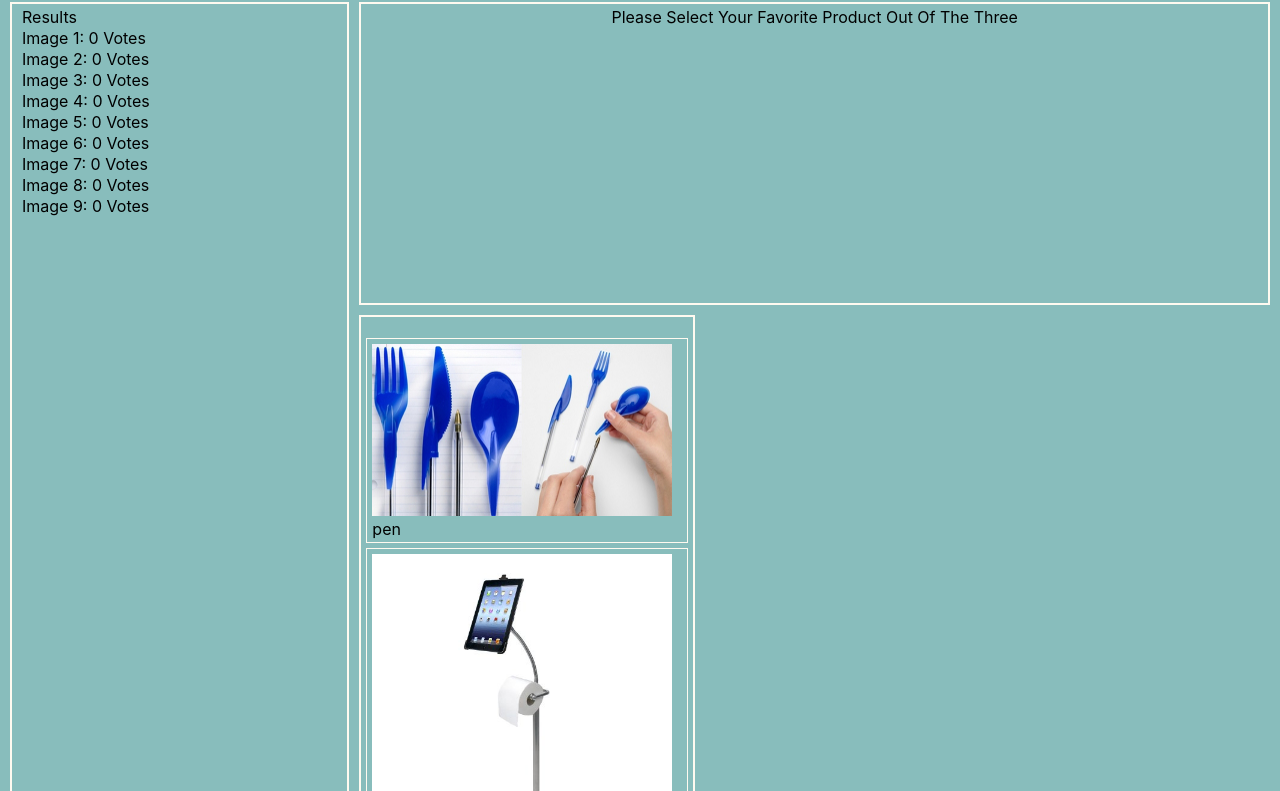
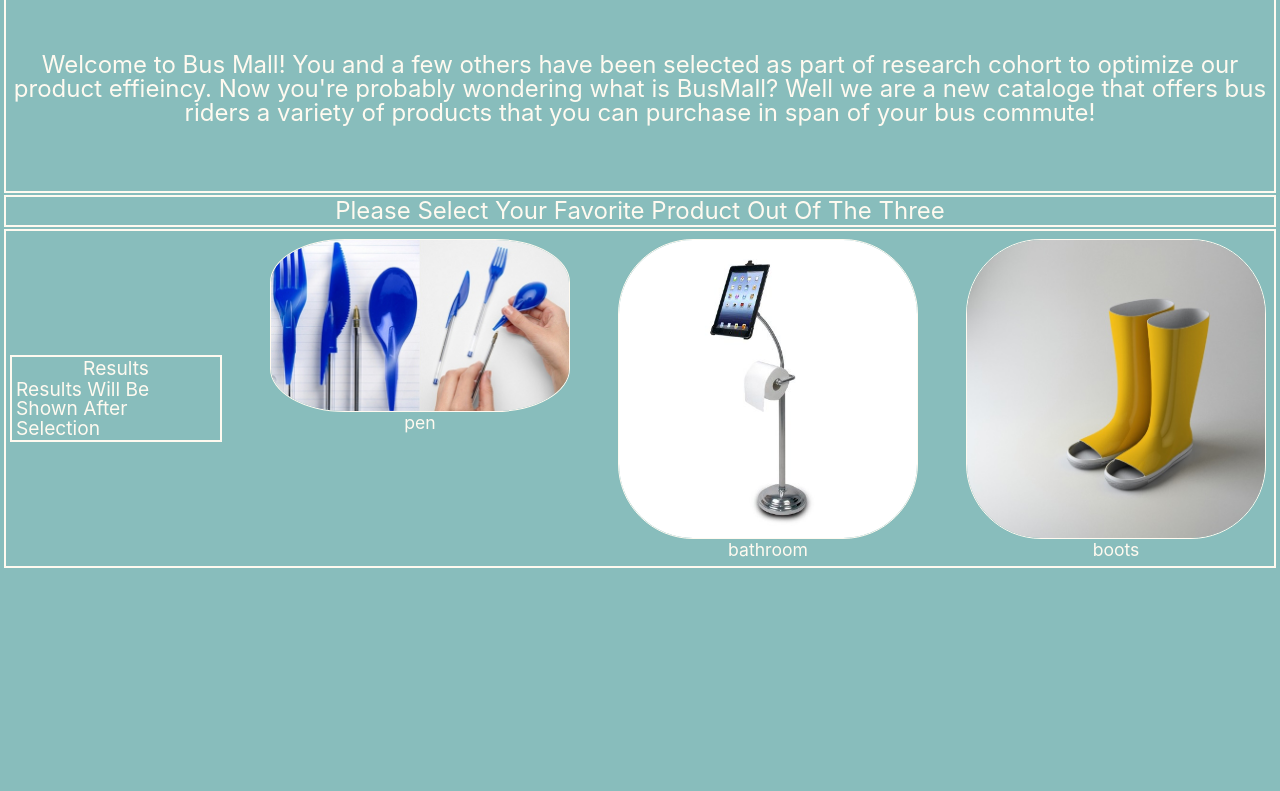
Before and after one commit to quekicruz/busMall, a plain HTML site: page index.html in a window 1280 px wide. Shown: the part 77-868 px from the top of the page. Drawn offline with nearby package versions, Linux system fonts and the light colour scheme; a web font is replaced by a local one.

Commit message:
csschanges

```diff
--- a/css/layout.css
+++ b/css/layout.css
@@ -1,12 +1,103 @@
-main {
+#allImages {
+  display: grid;
+  grid-template-columns: 1fr 1fr;
+  /* grid-template-rows:  */
+  align-items: center;
+  justify-content: center;
+  gap: 40px;
+}
+
+#productImages {
+  display: flex;
+  gap: 40px;
+
+}
+
+#productImages p {
+  text-align: center;
+  font-style: uppercase;
+
+}
+
+#selecttext {
+  color: floralwhite;
+  font-family: -apple-system, BlinkMacSystemFont, 'Segoe UI', Roboto, Oxygen, Ubuntu, Cantarell, 'Open Sans', 'Helvetica Neue', sans-serif;
+  font-size: 150%;
+}
+
+#productselection h2 {
+  text-align: center;
+}
+
+#busmalldescription {
+  padding-top: 5%;
+  padding-bottom: 5%;
+  border: solid floralwhite 2px;
+}
+
+#busmalldescription p {
+  text-align: center;
+  font-size: 150%;
+  color: floralwhite ;
+}
+
+
+
+#aside ul {
+  color: floralwhite;
+  font-size: 120%;
+}
+
+#aside li {
+  color: floralwhite;
+  font-size: 100%;
+}
+
+#header h1 {
+  font-size: 200%;
+  color: floralwhite;
+}
+
+
+/* #firstproduct {
+  float:left;
+  width:25%;
+  height:auto;
+  border-radius: 5%;
+}
+
+#secondproduct{
+  float:left;
+  width:50%;
+  height:50%;
+  border-radius: 5%;
+}
+
+#thirdproduct{
+  float:right;
+  width:25%;
+  height:50%; */
+  /* border-radius: 5%; */
+
+
+
+
+
+
+
+
+
+
+
+/* main {
   display: grid;
   grid-template-rows: 1fr 3fr 1fr 3fr;
   grid-template-columns: 2fr 1fr 1fr 1fr;
 }
 
 #aside {
-  grid-row: 1 / 5;
-  grid-column: 1 / 2;
+  grid-row: 1 / 3;
+  grid-column: 1 / 1;
 }
 
 #selecttext {
@@ -22,12 +113,12 @@ main {
 
 #secondproduct {
   grid-row: 2 / 3;
-  grid-column: 3 / 4;
+  grid-column: 3 / -4;
 }
 
 #thirdproduct {
   grid-row: 2 / 3;
-  grid-column: 4 / 5;
+  grid-column: 4 / -5;
 }
 
  #busmalldescription {
@@ -37,12 +128,15 @@ main {
 
 
 #productchoices {
-  grid-template-columns: 2 / 5;
-  grid-template-rows: 3/ 5;
-  width: 100%;
-}
+  grid-column-start: 2;
+  grid-column-end: -4;
+  /* grid-template-columns: 2 / 5;
+  grid-template-rows: 3/ 5; */
+  /* width: 100%;
+  display: inline;
+} */
 
 /* #productChart {
   grid-template-columns: 3 / 5;
   grid-template-rows: 3/ 4;
-} */
+/* } */
--- a/css/module.css
+++ b/css/module.css
@@ -1,5 +1,5 @@
 body * {
-  margin: 5px;
+  margin: 2px;
 }
 
 #header {
--- a/css/themes.css
+++ b/css/themes.css
@@ -12,8 +12,11 @@ header {
 }
 
 
+
 #aside {
   border: solid floralwhite 2px;
+  color: aliceblue;
+
 }
 
 #selecttext {
@@ -21,18 +24,38 @@ header {
   text-align: center;
 }
 
-#firstproduct {
+#firstproduct img {
   border: solid floralwhite 1px;
+  border-radius: 25%;
 }
 
-#secondproduct {
+#secondproduct img {
   border: solid floralwhite 1px;
+  border-radius: 25%;
 
 }
 
-#thirdproduct {
+#thirdproduct img {
   border: solid floralwhite 1px;
+  border-radius: 25%;
 }
+
+#firstproduct p {
+  color: floralwhite;
+  font-size: 110%
+  ;
+}
+
+#secondproduct p {
+  color: floralwhite;
+  font-size: 110%
+}
+
+#thirdproduct p {
+  color: floralwhite;
+  font-size: 110%
+}
+
 
 #productchoices {
   border: solid floralwhite 2px;
--- a/index.html
+++ b/index.html
@@ -2,7 +2,7 @@
 <html>
   <head>
 
-    <title>BusMall</title>
+    <title>Bus Mall: A New Way To Shop</title>
     <link href="https://fonts.googleapis.com/css2?family=Orelega+One&display=swap" rel="stylesheet">
     <link rel="stylesheet" href="css/reset.css">
     <link rel="stylesheet" href="css/base.css">
@@ -15,26 +15,12 @@
 
     <header id="header">
       <img src="https://via.placeholder.com/150x50?">
-      <h1>BusMall</h1>
+      <h1>Bus Mall: A New Way To Shop</h1>
     </header>
 
     <main>
-
-      <section id="aside">
-        <ul id="productselection">
-          <h2>Results</h2>
-
-          <li>Image 1: 0 Votes</li>
-          <li>Image 2: 0 Votes</li>
-          <li>Image 3: 0 Votes</li>
-          <li>Image 4: 0 Votes</li>
-          <li>Image 5: 0 Votes</li>
-          <li>Image 6: 0 Votes</li>
-          <li>Image 7: 0 Votes</li>
-          <li>Image 8: 0 Votes</li>
-          <li>Image 9: 0 Votes</li>
-
-        </ul>
+      <section id="busmalldescription">
+        <p>Welcome to Bus Mall! You and a few others have been selected as part of research cohort to optimize our product effieincy. Now you're probably wondering what is BusMall? Well we are  a new cataloge that offers bus riders a variety of products that you can purchase in span of your bus commute!</p>
       </section>
 
       <section id="selecttext">
@@ -43,30 +29,49 @@
       </section>
 
       <section id="productchoices">
-        <div="allImages">
 
-        <div id="firstproduct">
-          <img id="first_product" src="img/pen.jpg" alt="img/pen.jpg">
+
+        <div id="allImages">
+
+          <div id="aside">
+            <ul id="productselection">
+              <h2>Results</h2>
+
+              <li>Results Will Be Shown After Selection</li>
+              <!-- <li>Image 2: 0 Votes</li>
+              <li>Image 3: 0 Votes</li>
+              <li>Image 4: 0 Votes</li>
+              <li>Image 5: 0 Votes</li>
+              <li>Image 6: 0 Votes</li>
+              <li>Image 7: 0 Votes</li>
+              <li>Image 8: 0 Votes</li>
+              <li>Image 9: 0 Votes</li> -->
+
+            </ul>
+          </div>
+
+          <div id="productImages">
+
+            <div id="firstproduct">
+              <img id="first_product" src="./img/pen.jpg" alt="img/pen.jpg">
           <p id="first_product_p_tag">pen</p>
+
         </div>
 
         <div id="secondproduct">
-          <img id="second_product" src="img/bathroom.jpg" alt="img/bathroom.jpg">
+          <img id="second_product" src="./img/bathroom.jpg" alt="img/bathroom.jpg">
           <p id="second_product_p_tag">bathroom</p>
         </div>
 
         <div id="thirdproduct">
-          <img id="third_product" src="img/boots.jpg" alt="img/boots.jpg">
+          <img id="third_product" src="./img/boots.jpg" alt="img/boots.jpg">
           <p id="third_product_p_tag">boots</p>
         </div>
 
       </div>
-
+    </div>
       </section>
 
-      <section id="busmalldescription">
-        <p>Welcome to BusMall! You and a few others have been selected as part of research cohort to optimize our product effieincy. Now you're probably wondering what is BusMall? Well we are  a new cataloge that offers bus riders a variety of products that you can purchase in span of your bus commute!</p>
-      </section>
 
 
       <canvas id="productChart" width="400" height="400"></canvas>
@@ -76,6 +81,7 @@
 
     <footer>
       <div>
+        <p> Code Fellows 2021 </p>
       </div>
     </footer>
 
```
